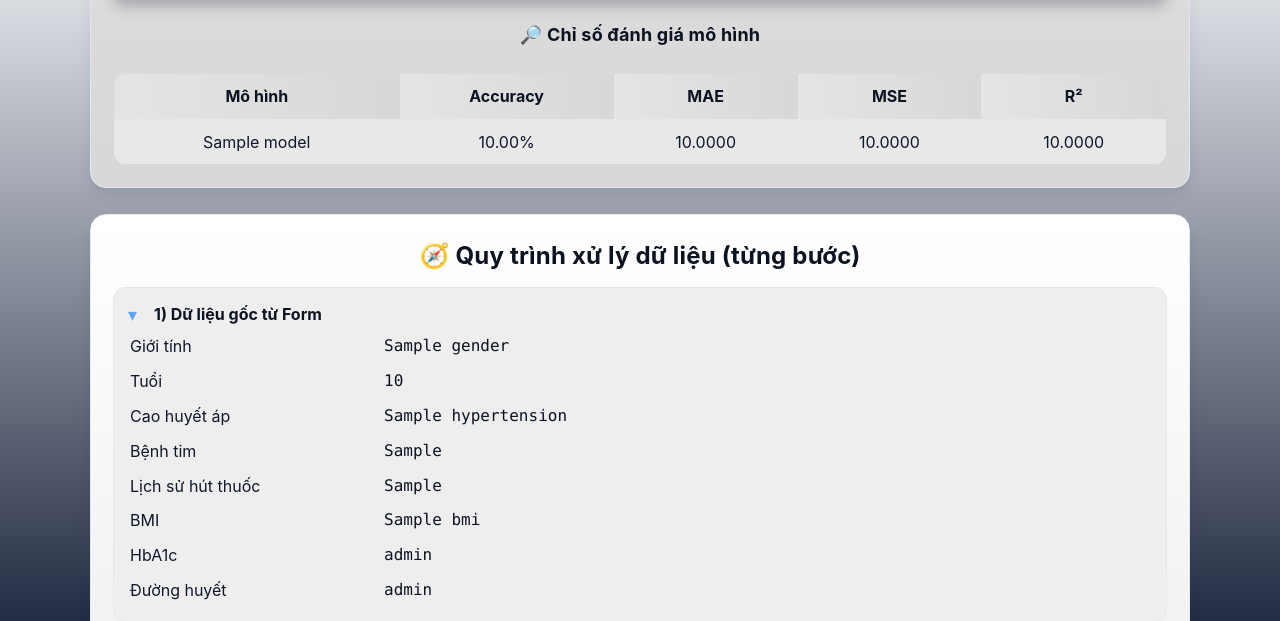
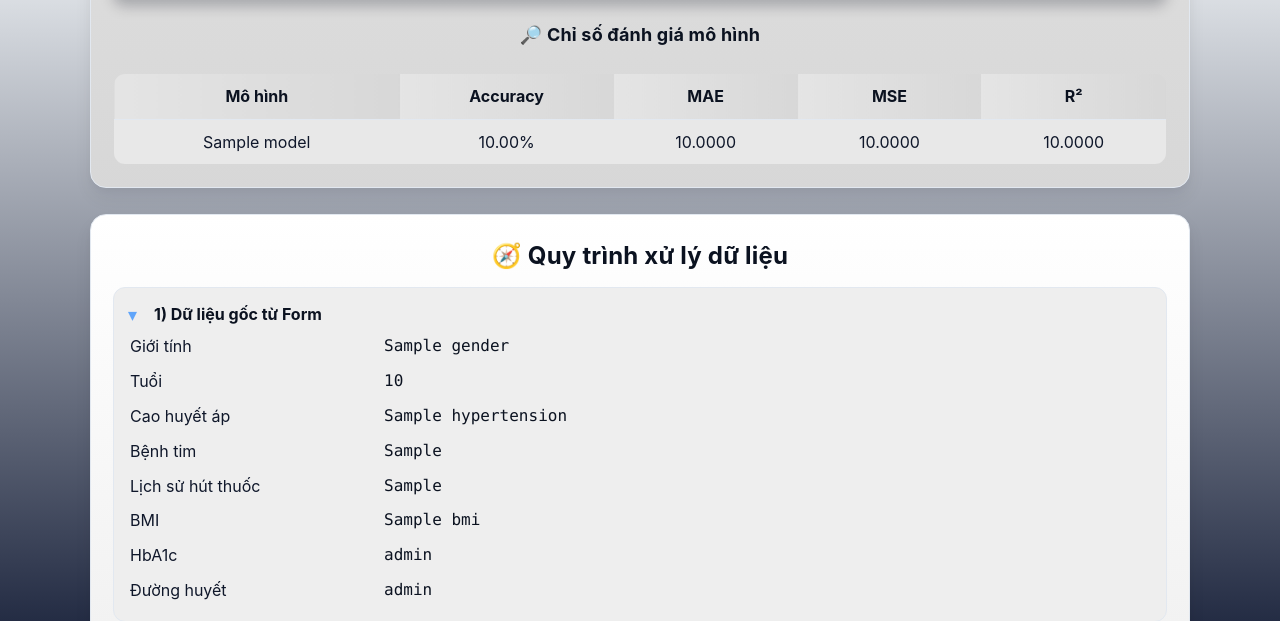
Before and after one commit to NguyenGiaQuang/diabetes-prediction-model, a Flask app: template templates/index.html in a window 1280 px wide. Shown: the part 2501-3122 px from the top of the page. Run offline with Flask 3, Linux system fonts and the light colour scheme; the template is opened without the code that fills it: most values are stand-ins (such as "Sample title", 1, 10 or a date in 2020); parts of the project's set-up code (start-up, migrations or seed data) failed here and were passed over.

Commit message:
html update

```diff
--- a/templates/index.html
+++ b/templates/index.html
@@ -123,7 +123,7 @@
 
   {% if trace %}
   <div class="steps">
-    <h2>🧭 Quy trình xử lý dữ liệu (từng bước)</h2>
+    <h2>🧭 Quy trình xử lý dữ liệu</h2>
 
     <details open>
       <summary>1) Dữ liệu gốc từ Form</summary>
```
